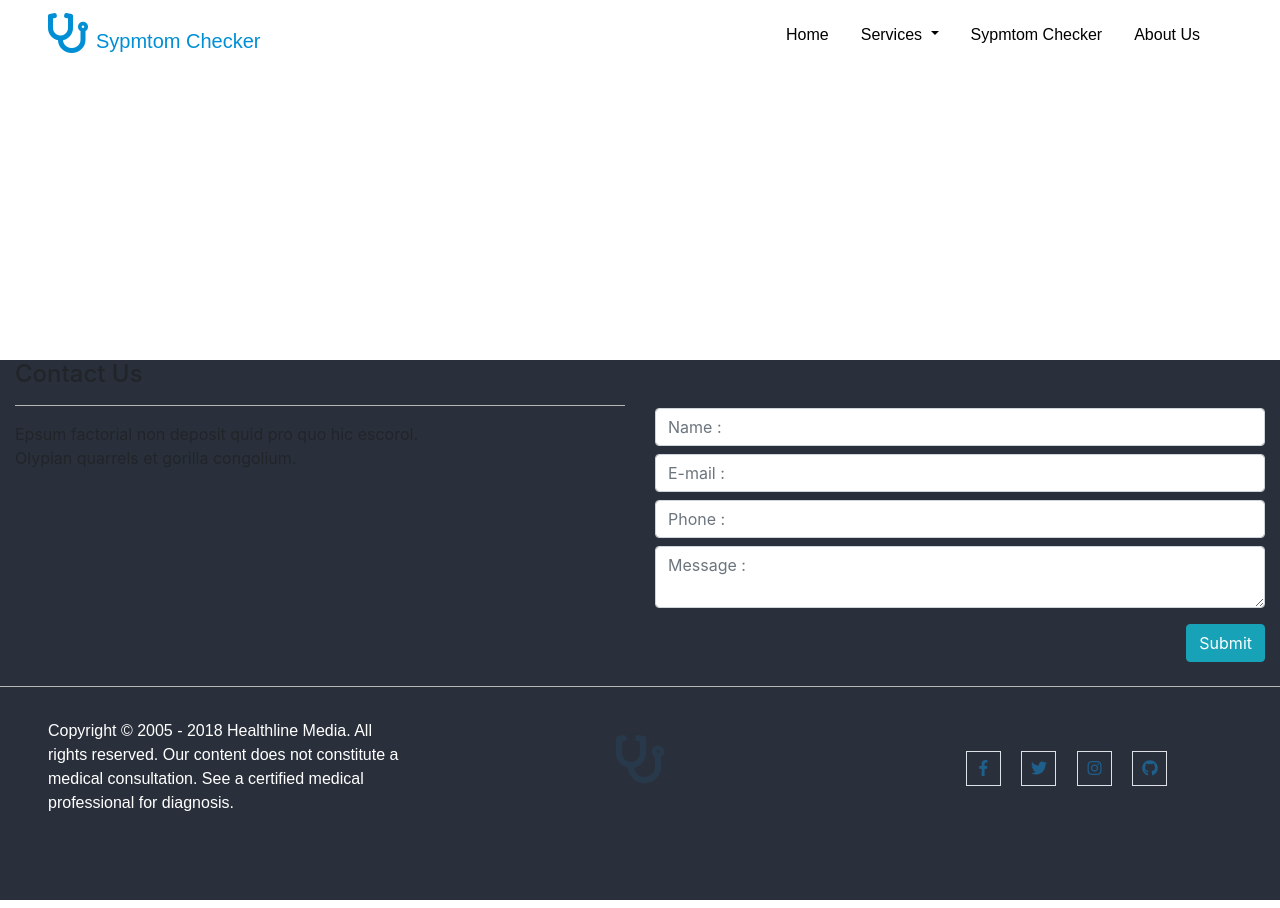
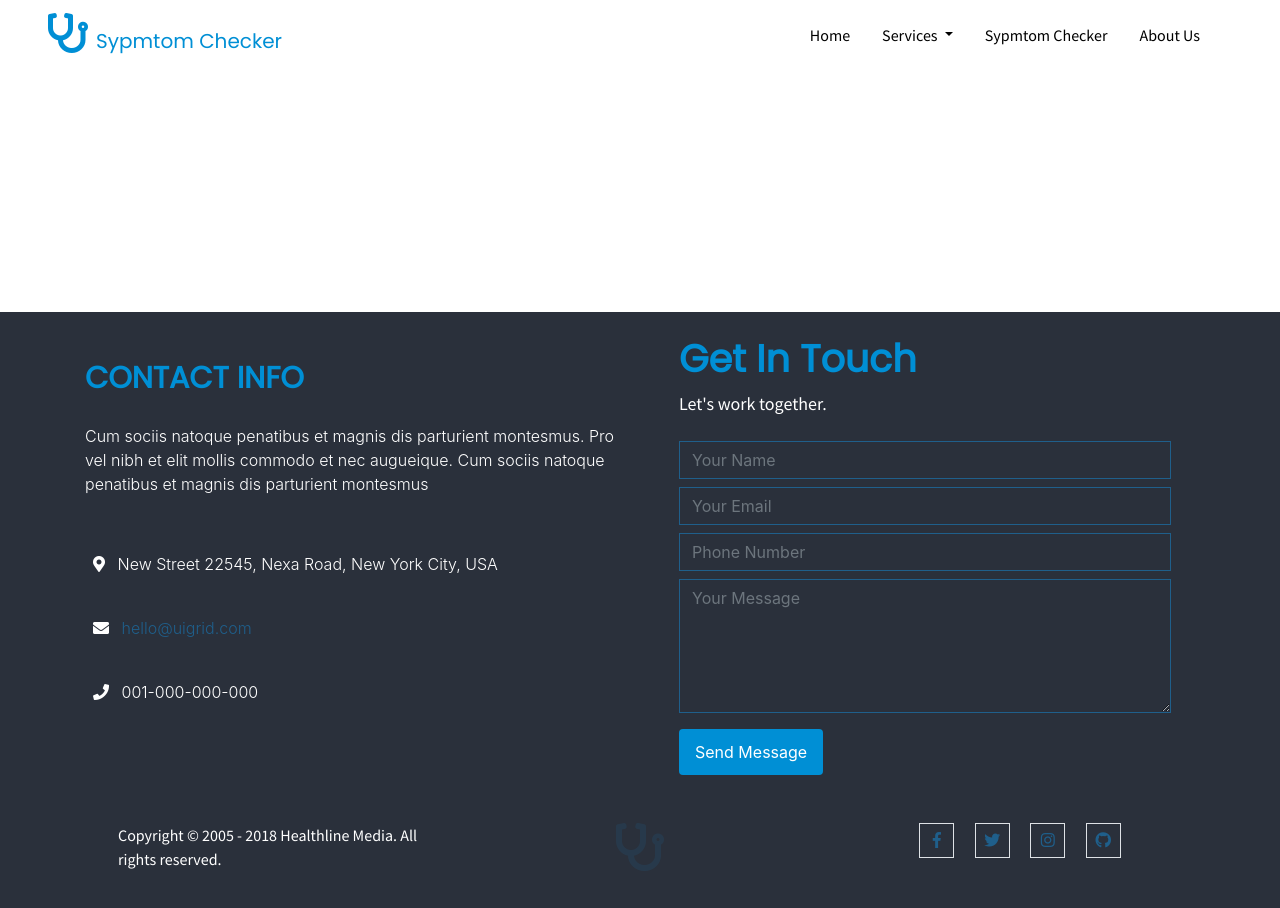
Before and after one commit to momenhassan96/symptom-checker-project, a plain HTML site: page all/branch.html in a window 1280 px wide. Drawn offline with Linux system fonts and the light colour scheme; files that its build step writes are made by us from their sources; a web font is replaced by a local one.

Commit message:
updatetwo

```diff
--- a/all/branch.html
+++ b/all/branch.html
@@ -6,19 +6,23 @@
 
     <link rel="stylesheet" href="../css/bootstrap.min.css"/>
      <link rel="stylesheet" href="../css/branch.css"/>
-        <link href="https://fonts.googleapis.com/css?family=Charm" rel="stylesheet">
+             <link href="https://fonts.googleapis.com/css?family=Poppins|Source+Sans+Pro" rel="stylesheet">
+
         <link rel="stylesheet" href="https://use.fontawesome.com/releases/v5.6.3/css/all.css" integrity="sha384-UHRtZLI+pbxtHCWp1t77Bi1L4ZtiqrqD80Kn4Z8NTSRyMA2Fd33n5dQ8lWUE00s/" crossorigin="anonymous">
          <link rel="stylesheet" href="css/animate.css">
 
     </head>
 
     <body>
-        <div id="home">
+ <div id="home">
+        <div class="loading">
+            <div class="lds-heart"><div></div></div>
+        </div>
         <div class="overlay">
       <nav class="navbar navbar-expand-lg">
-          <a class="navbar-brand mx-4" href="../index.html"><i class="fas fa-stethoscope fa-2x mx-2"></i>Sypmtom Checker</a>
+          <a class="navbar-brand mx-4" href="../index.html"> <i id="alon" class="fas fa-stethoscope fa-2x mx-2"></i>Sypmtom Checker</a>
   <button class="navbar-toggler" type="button" data-toggle="collapse" data-target="#navbarNavDropdown" aria-controls="navbarNavDropdown" aria-expanded="false" aria-label="Toggle navigation">
-    <span class="navbar-toggler-icon"></span>
+    <span class="navbar-toggler-icon"><i class="fas fa-align-justify"></i></span>
   </button>
   <div class="collapse navbar-collapse" id="navbarNavDropdown">
     <ul class="navbar-nav ml-auto px-5">
@@ -30,12 +34,12 @@
           Services
         </a>
         <div class="dropdown-menu" aria-labelledby="navbarDropdownMenuLink">
-          <a class="dropdown-item" href="../all/health&beauty.html">Health & Beauty</a>
+          <a class="dropdown-item" href="health&beauty.html">Health & Beauty</a>
           <a class="dropdown-item" href="medicine.html">Medicine & Diseas</a>
         </div>
       </li>
       <li class="nav-item active mx-2">
-        <a class="nav-link" href="../all/health.html">Sypmtom Checker</a>
+        <a class="nav-link" href="health.html">Sypmtom Checker</a>
       </li>
       <li class="nav-item active mx-2">
         <a class="nav-link" href="about.html">About Us</a>
@@ -45,7 +49,8 @@
   </div>
 </nav>
 </div>
-</div>
+
+        </div>
         <div id="pageF" class="py-5 ">
         <div class="container">
         <div class="row">
@@ -110,40 +115,62 @@
 
 
 
-          <footer class="mt-5 pb-3">
-            <div class="container-fluid">
+         <footer>
+            <div class="container">
                 <div class="row">
                     <div class="col-md-6">
-                        <div class="get-start">
-                            <h4>Contact Us</h4>
-                            <hr>
-                            <p class="my-3">Epsum factorial non deposit quid pro quo hic escorol.<br> Olypian quarrels et gorilla congolium.</p>
+                        <div class="contactinfo my-5">
+                            <h2>CONTACT INFO</h2>
+                            <p>Cum sociis natoque penatibus et magnis dis parturient montesmus. Pro vel nibh et elit mollis commodo et nec augueique. Cum sociis natoque penatibus et magnis dis parturient montesmus</p>
+                        <div class="info">
+                            <i class="fas fa-map-marker-alt px-2 my-4"> </i>
+                             <span>New Street 22545, Nexa Road, New York City, USA</span>
+
+                            <br/>
+                            <i class="fas fa-envelope px-2 my-4"></i>
+                             <span><a href="#">hello@uigrid.com</a></span>
+                            <br/>
+                            <i class="fas fa-phone px-2 my-4"></i>
+                             <span>001-000-000-000</span>
                         </div>
+
+                         </div>
                     </div>
                     <div class="col-md-6">
-                        <div class="contact my-5">
-                        <input type="text" placeholder="Name :" required class="form-control my-2"/>
-                        <input type="email" placeholder="E-mail :" required class="form-control my-2"/>
-                        <input type="text" placeholder="Phone :" required class="form-control my-2"/>
-                        <textarea class="form-control my-2" placeholder="Message :"></textarea>
-                        <button class="btn btn-info my-2 float-right">Submit</button>
+                         <div class="ourdata  m-auto">
+            <div class="heading m-4">
+                <h2>Get In Touch</h2>
+                <p>Let's work together.</p>
+            </div>
+            <div class="dataform m-4">
+                <form >
+            <input type="text" placeholder="Your Name"class="form-control my-2"/>
+
+            <input type="email" placeholder="Your Email"class="form-control my-2"/>
+
+                <input type="number" placeholder="Phone Number"class="form-control my-2"/>
+
+                <textarea class="form-control" placeholder="Your Message" rows="5"></textarea>
+                <button class="btn mt-3">Send Message</button>
+                </form>
+            </div>
+        </div>
                     </div>
+
                 </div>
             </div>
-        </div>
-            <hr>
-                <div class="last-section">
-                    <div class="container-fluid">
+                <div class="last-section pt-4">
+                    <div class="container">
                         <div class="row">
-                            <div class="col-xl-4 col-lg-4 col-md-12 my-3 pl-5">
-                                <p>Copyright © 2005 - 2018 Healthline Media. All rights reserved. Our content does not constitute a medical consultation. See a certified medical professional for diagnosis.</p>
+                            <div class="col-xl-4 col-lg-4 col-md-12  pl-5">
+                                <p>Copyright © 2005 - 2018 Healthline Media. All rights reserved.</p>
                             </div>
-                            <div class="col-xl-4 col-lg-4 col-md-12 my-4">
-                                    <div class="logo w-75 m-auto text-center py-2">
+                            <div class="col-xl-4 col-lg-4 col-md-12 ">
+                                    <div class="logo w-75 m-auto text-center">
                                         <i class="fas fa-stethoscope fa-3x"></i>
                                     </div>
                                     </div>
-                <div class="col-xl-4 col-lg-4 col-md-12 my-5 px-5 text-center">
+                <div class="col-xl-4 col-lg-4 col-md-12  px-5 text-center">
                 <div class="social">
                     <a href="#"> <i class="fab fa-facebook-f mx-2 border p-2"></i></a>
                     <a href="#"> <i class="fab fa-twitter mx-2 border p-2"></i></a>
@@ -159,7 +186,6 @@
                     <div class="clearfix"></div>
                 </div>
         </footer>
-
 
 
 
```
